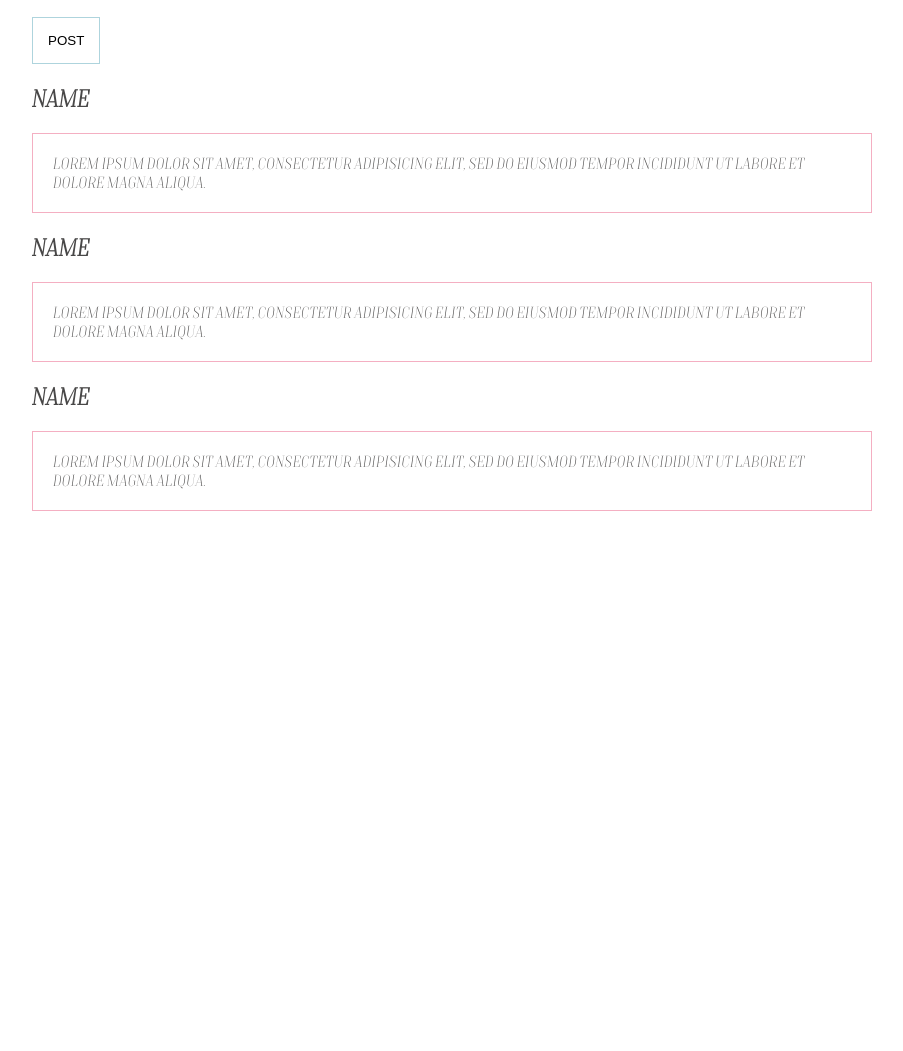
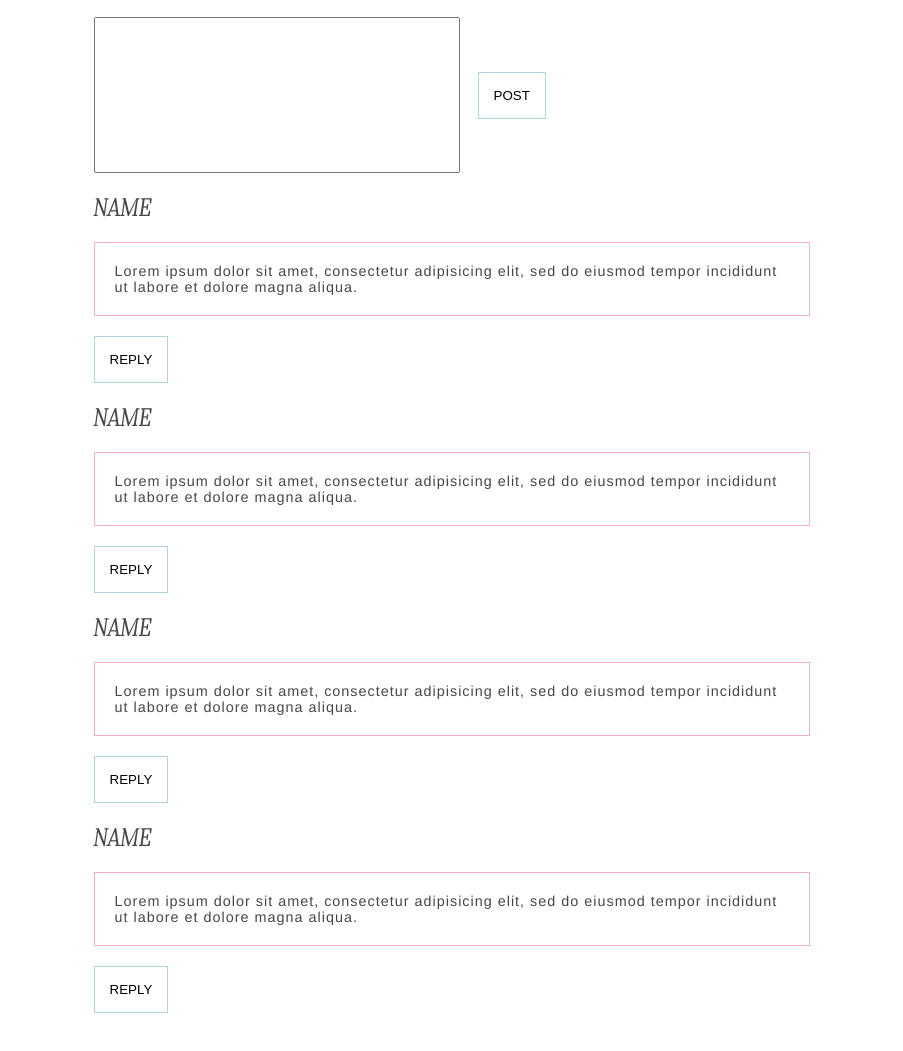
Before and after one commit to erinadora/inspire_css, a plain HTML site: page index.html in a window 1280 px wide. Shown: the part 2641-3692 px from the top of the page, without its empty margins (188-1091 px from the left). Before the commit the page ends 3212 px from the top, so only its background shows below. Drawn offline with nearby package versions, Linux system fonts and the light colour scheme.

Commit message:
add reply button & @extend

```diff
--- a/index.html
+++ b/index.html
@@ -67,22 +67,32 @@
       <div class="comments">
 
         <h2>Comments</h2>
+        <input id="puts">
         <button id="press">Post</button>
 
         <div class="post">
           <h2>Name</h2>
           <p>Lorem ipsum dolor sit amet, consectetur adipisicing elit, sed do eiusmod tempor incididunt ut labore et dolore magna aliqua.
         </div>
+        <button id="reply">Reply</button>
 
         <div class="post">
           <h2>Name</h2>
           <p>Lorem ipsum dolor sit amet, consectetur adipisicing elit, sed do eiusmod tempor incididunt ut labore et dolore magna aliqua.
         </div>
+        <button id="reply">Reply</button>
 
         <div class="post">
           <h2>Name</h2>
           <p>Lorem ipsum dolor sit amet, consectetur adipisicing elit, sed do eiusmod tempor incididunt ut labore et dolore magna aliqua.
         </div>
+        <button id="reply">Reply</button>
+
+        <div class="post">
+          <h2>Name</h2>
+          <p>Lorem ipsum dolor sit amet, consectetur adipisicing elit, sed do eiusmod tempor incididunt ut labore et dolore magna aliqua.
+        </div>
+        <button id="reply">Reply</button>
 
       </div>
       </div>
--- a/input.scss
+++ b/input.scss
@@ -237,7 +237,8 @@ a {
 }
 
 .content {
-  margin: auto;
+  margin: 10px auto;
+  width: 80%;
   padding: 40px;
 }
 
@@ -254,6 +255,11 @@ a {
     p {
       border: 1px solid $rose;
       padding: 20px;
+      font-family: helvetica neue;
+      letter-spacing: 1px;
+      text-transform: none;
+      font-weight: 100;
+      font-size: 90%;
     }
   }
 }
@@ -272,9 +278,30 @@ a {
   display: inline;
 }
 
+
 button {
   text-transform: uppercase!important;
   padding: 15px;
   background-color: #fff;
   border: 1px solid $blue;
+
+  &:hover {
+    cursor: pointer;
+    opacity: 0.4;
+  }
 }
+
+.reply {
+  @extend button;
+}
+
+#press {
+  bottom: 0px!important;
+  margin: 15px;
+}
+
+input {
+  height: 150px;
+  width: 50%;
+  margin: auto;
+}
```
Also changed, not shown: output.css, 1 other file.
